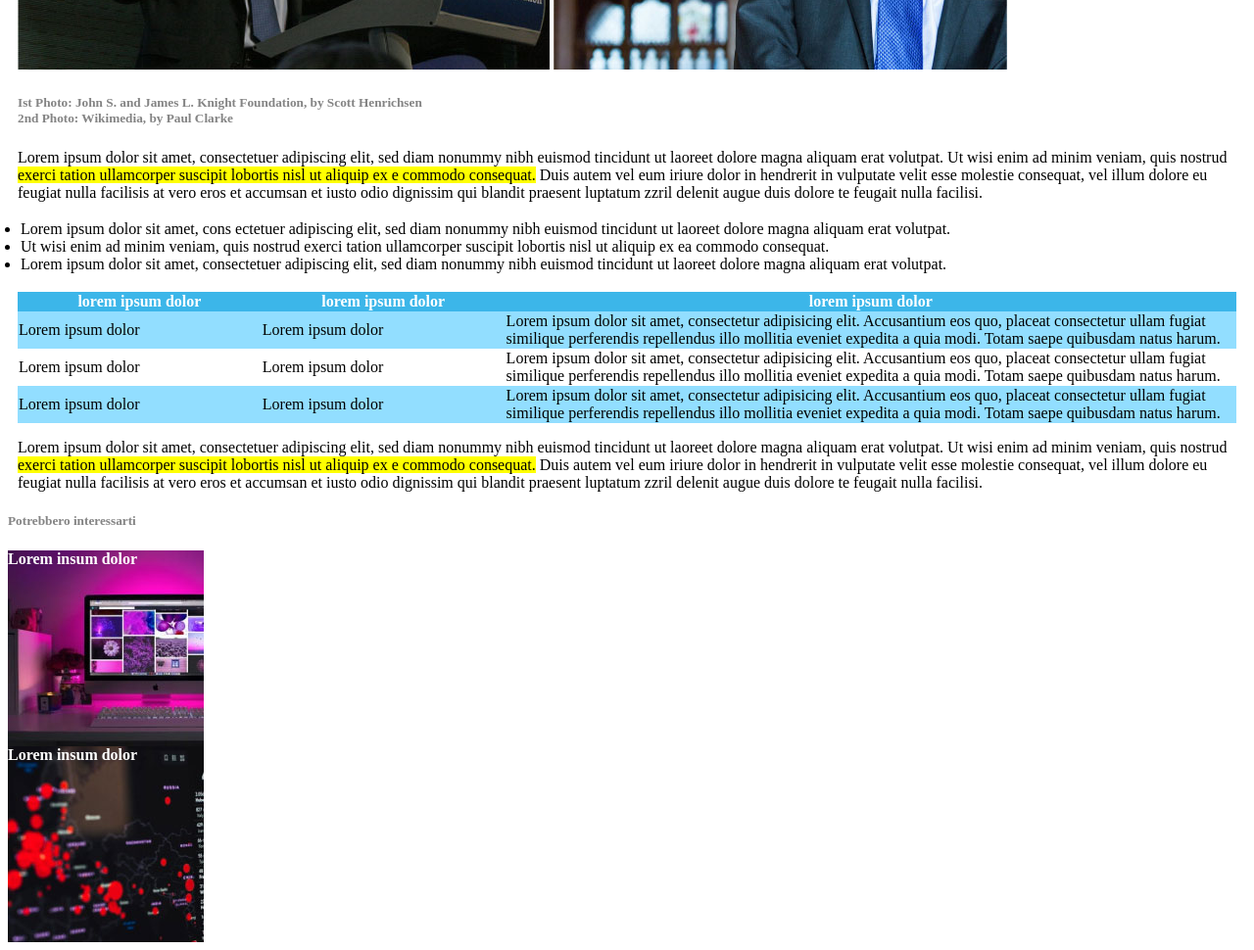
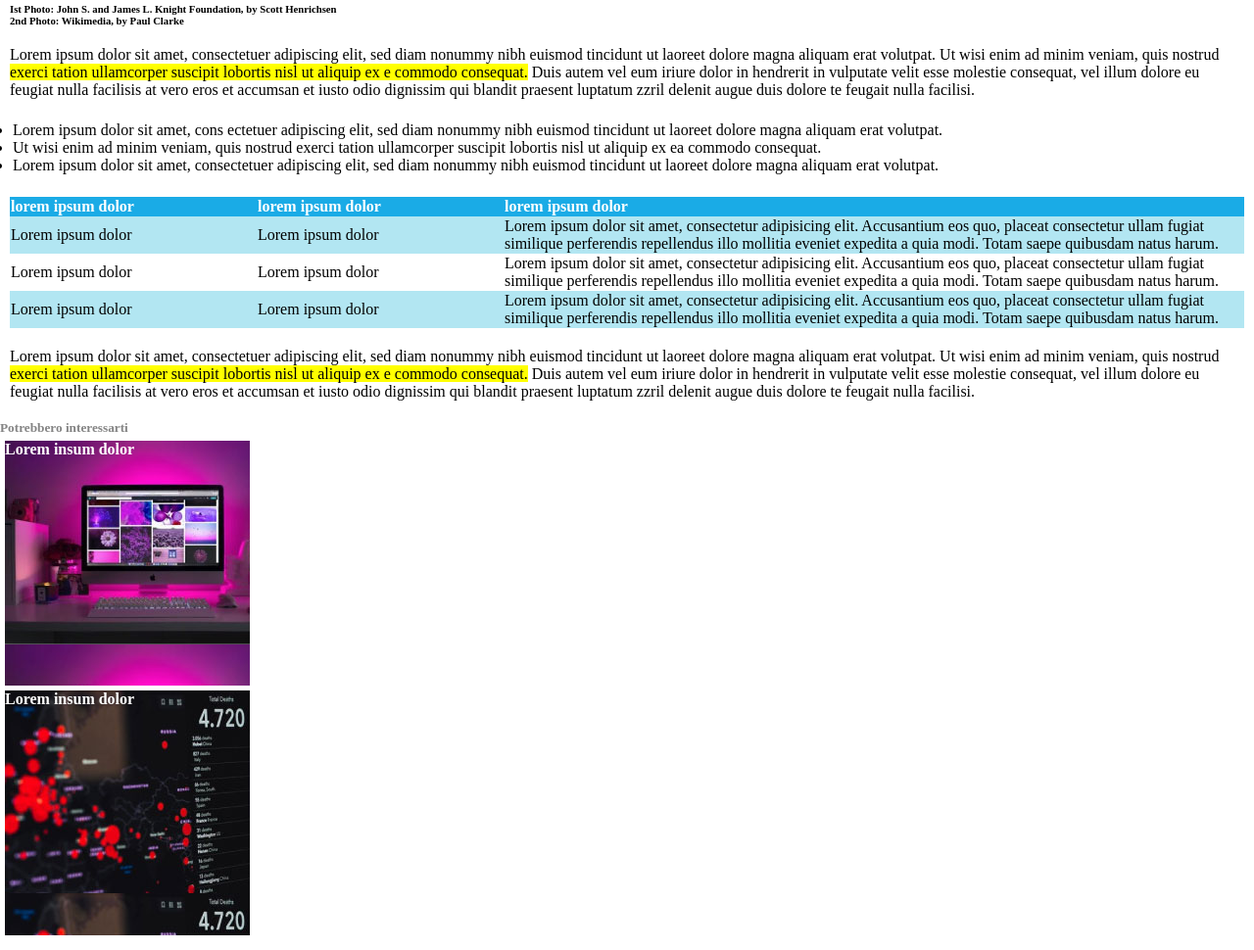
Before and after one commit to Richter96/html-css-booleaner, a plain HTML site: page index.html in a window 1280 px wide. Shown: the part 708-1678 px from the top of the page at 98% size. Drawn offline with Linux system fonts and the light colour scheme.

Commit message:
edit margin page

```diff
--- a/css/style.css
+++ b/css/style.css
@@ -1,8 +1,8 @@
 
-/* *{
+*{
     margin: 0;
     box-sizing: border-box;
-} */
+}
 
 #logo {
  width: 350px;
@@ -16,13 +16,18 @@ header {
 
 h1 {
     font-size: 50px;
+    margin-top: 20px;
 }
 
 h5{
     color: #848484;
 }
 
-a{
+#tim_description {
+    margin-top: 20px;
+}
+
+h5 a{
     color: #3cb6e9;
     text-decoration: none;
 }
@@ -37,37 +42,48 @@ section {
 
 .list-tim ul {
     padding: 3px;
+    margin-top: 20px;
 }
 
-#blu{
-    background-color: #3cb6e9;
+#head{
+    background-color: #1aabe6;
     color: white;
+    text-align: left;
 }
 
 table{
     border-spacing: unset;
+    margin-top: 20px;
+}
+
+footer {
+    margin-top: 20px;
 }
 
 .odd {
-    background-color: #91defffb;
+    background-color:#b2e6f2;
 }
 
 .bigbox {
     width: 60%;
 }
 
-.img_monitor {
-    width: 200px;
-    height: 200px;
+.img {
+    width: 250px;
+    height: 250px;
+    background-size: auto;
+    margin: 5px;
+}
+
+.monitor {
     background-image: url(../img/monitor.jpg);
 }
 
-.img_graph {
-    width: 200px;
-    height: 200px;
+.graph {
     background-image: url(../img/graph.jpg);
 }
 
-.footer {
+a {
     color: white;
+    text-decoration: none;
 }
--- a/index.html
+++ b/index.html
@@ -24,12 +24,13 @@
                 <img src="./img/tim-1.jpg" alt="">
                 <img src="./img/tim-2.jpg" alt="">
             </div>
-            <h5>Ist Photo: John S. and James L. Knight Foundation, by Scott Henrichsen <br> 2nd Photo: Wikimedia, by
-                Paul Clarke</h5>
+            <h6>Ist Photo: John S. and James L. Knight Foundation, by Scott Henrichsen <br> 2nd Photo: Wikimedia, by
+                Paul Clarke</h6>
         </section>
         <!-- /section img-tim -->
         <section>
-            <p>Lorem ipsum dolor sit amet, consectetuer adipiscing elit, sed diam nonummy nibh euismod tincidunt ut
+            <p id="tim_description">Lorem ipsum dolor sit amet, consectetuer adipiscing elit, sed diam nonummy nibh
+                euismod tincidunt ut
                 laoreet dolore magna aliquam erat volutpat. Ut wisi enim
                 ad minim veniam, quis nostrud <mark>exerci tation ullamcorper suscipit lobortis nisl ut aliquip ex e
                     commodo consequat.</mark> Duis autem vel eum iriure dolor in hendrerit in
@@ -51,7 +52,7 @@
         <section>
             <table>
                 <thead>
-                    <tr id="blu">
+                    <tr id="head">
                         <th> lorem ipsum dolor </th>
                         <th> lorem ipsum dolor </th>
                         <th class="bigbox"> lorem ipsum dolor </th>
@@ -65,7 +66,7 @@
                             placeat consectetur ullam fugiat similique perferendis repellendus illo mollitia
                             eveniet expedita a quia modi. Totam saepe quibusdam natus harum.</td>
                     </tr>
-                    <tr >
+                    <tr>
                         <td>Lorem ipsum dolor</td>
                         <td>Lorem ipsum dolor</td>
                         <td>Lorem ipsum dolor sit amet, consectetur adipisicing elit. Accusantium eos quo,
@@ -85,7 +86,8 @@
         </section>
         <!-- /section -->
         <section>
-            <p>Lorem ipsum dolor sit amet, consectetuer adipiscing elit, sed diam nonummy nibh euismod tincidunt ut
+            <p id="tim_description">Lorem ipsum dolor sit amet, consectetuer adipiscing elit, sed diam nonummy nibh
+                euismod tincidunt ut
                 laoreet dolore magna aliquam erat volutpat. Ut wisi enim
                 ad minim veniam, quis nostrud <mark>exerci tation ullamcorper suscipit lobortis nisl ut aliquip ex e
                     commodo consequat.</mark> Duis autem vel eum iriure dolor in hendrerit in
@@ -97,8 +99,12 @@
     <footer>
         <h5>Potrebbero interessarti</h5>
         <div class="footer">
-            <div class="img_monitor"> <strong>Lorem insum dolor</strong> </div>
-            <div class="img_graph"> <strong>Lorem insum dolor</strong> </div>
+            <div class="img monitor">
+                <a href=""><strong img>Lorem insum dolor</strong></a>
+            </div>
+            <div class="img graph">
+                <a href=""><strong img>Lorem insum dolor</strong></a>
+            </div>
         </div>
 
     </footer>
```
